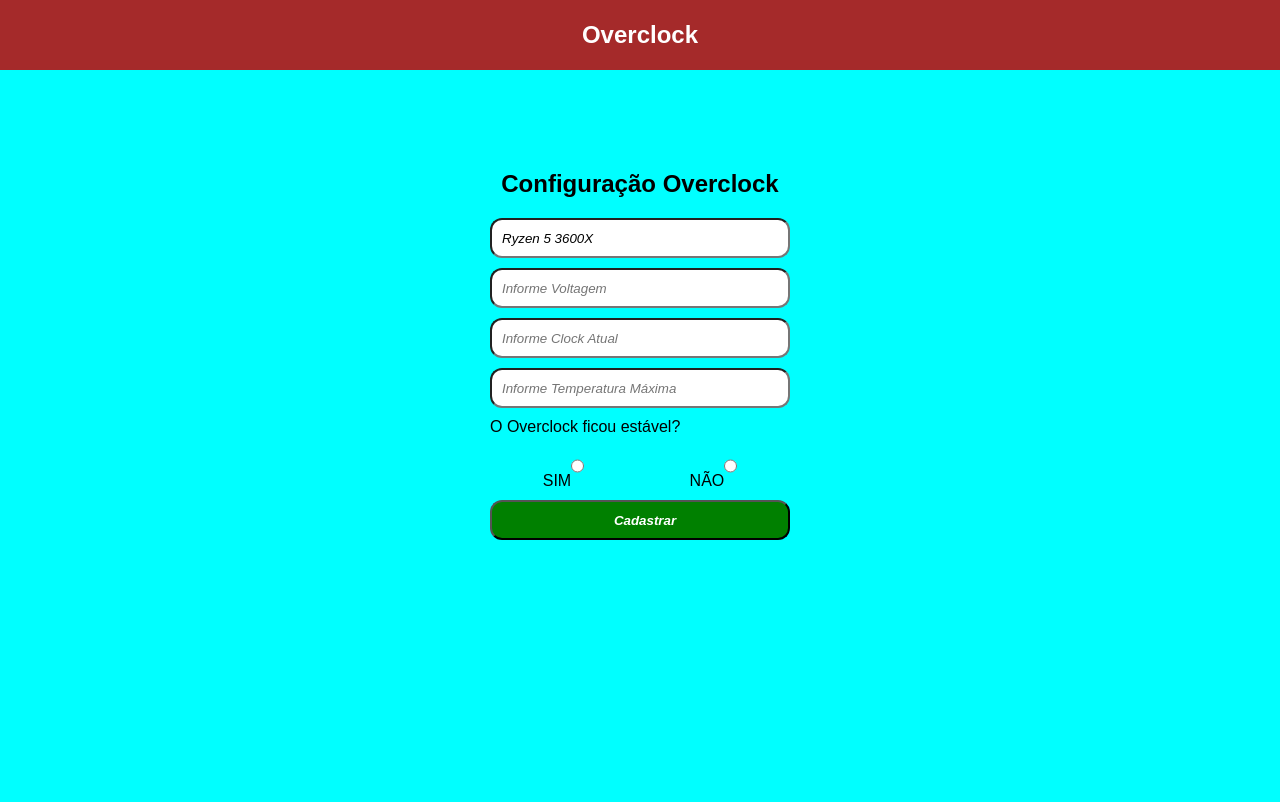
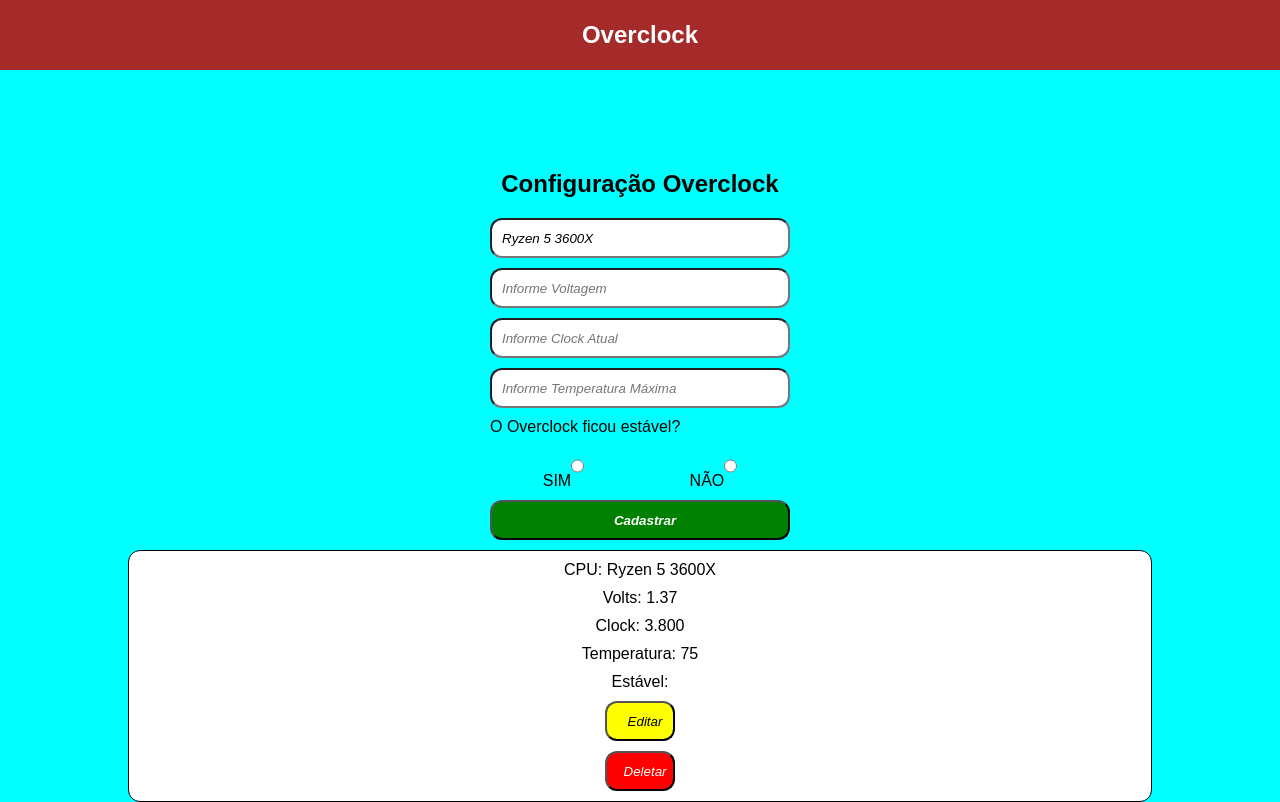
Before and after one commit to wilian-tavares/overclockdata, a React (Vite) app: page / in a window 1280 px wide. Both pictures are taken after a click on the button "Cadastrar". Built offline with nearby package versions, Linux system fonts and the light colour scheme.

Commit message:
Feat: add funcionalidade Editar

```diff
--- a/src/App.tsx
+++ b/src/App.tsx
@@ -1,25 +1,15 @@
-import { useState, useEffect } from 'react'
-
-import './App.css'
+import { useState, useEffect } from 'react';
+import './App.css';
 
 function App() {
-
-
   const [cpu, setCpu] = useState("Ryzen 5 3600X");
   const [voltagem, setVoltagem] = useState("1.37");
   const [clock, setClock] = useState("3.800");
   const [temperatura, setTemperatura] = useState("75");
   const [estavel, setEstavel] = useState("");
 
-
-  const [perfil, setPerfil] = useState({
-    cpu: '',
-    voltagem: '',
-    clock: '',
-    temperatura: '',
-    estavel: '',
-
-  })
+  const [edit, setEdit] = useState(false);
+  const [editIndex, setEditIndex] = useState<number | null>(null);
 
   interface Perfil {
     cpu: string;
@@ -29,9 +19,7 @@
     estavel: string;
   }
 
-
   const [allPerfil, setAllPerfil] = useState<Perfil[]>([]);
-
 
   useEffect(() => {
     const confSalvas = localStorage.getItem("overclock");
@@ -46,14 +34,19 @@
     }
   }, [allPerfil]);
 
+  function handlePerfil(cpu: string, voltagem: string, clock: string, temperatura: string, estavel: string) {
+    const newPerfil: Perfil = { cpu, voltagem, clock, temperatura, estavel };
 
-
-  function handlePerfil(cpu: string, voltagem: string, clock: string, temperatura: string, estavel: string) {
-
-    const newPerfil: Perfil = { cpu, voltagem, clock, temperatura, estavel };
-    if (voltagem !== "" && clock !== "" && estavel !== "")
-
+    if (edit && editIndex !== null) {
+      const updatedPerfils = allPerfil.map((perfil, index) =>
+        index === editIndex ? newPerfil : perfil
+      );
+      setAllPerfil(updatedPerfils);
+      setEdit(false);
+      setEditIndex(null);
+    } else {
       setAllPerfil(perfils => [...perfils, newPerfil]);
+    }
 
     setCpu("Ryzen 5 3600X");
     setVoltagem("");
@@ -62,73 +55,64 @@
     setEstavel("");
   }
 
-  // function handleEdit(index: number){
-  //  // console.log(index);
-  //   const findPerfil = allPerfil.findIndex(perfil => perfil )
-  //   console.log(findPerfil)
+  function handleEdit(index: number) {
+    const updatePerfil = allPerfil[index];
+    setCpu(updatePerfil.cpu);
+    setVoltagem(updatePerfil.voltagem);
+    setClock(updatePerfil.clock);
+    setTemperatura(updatePerfil.temperatura);
+    setEstavel(updatePerfil.estavel);
 
-
-  // }
+    setEdit(true);
+    setEditIndex(index);
+  }
 
   function handleDelete(index: number) {
     const updatedPerfil = allPerfil.filter((_, i) => i !== index);
     setAllPerfil(updatedPerfil);
   }
 
-
   return (
     <div className='container'>
       <header>Overclock</header>
-
       <main>
         <h2 className='title'>Configuração Overclock</h2>
         <div className='area-cadastro'>
-
           <input className='input-text' type='input' value={cpu} onChange={(cpu) => setCpu(cpu.target.value)} placeholder='Informe Processador' />
           <input className='input-text' type='input' value={voltagem} onChange={(voltagem) => setVoltagem(voltagem.target.value)} placeholder='Informe Voltagem' />
           <input className='input-text' type='input' value={clock} onChange={(clock) => setClock(clock.target.value)} placeholder='Informe Clock Atual' />
           <input className='input-text' type='input' value={temperatura} onChange={(temperatura) => setTemperatura(temperatura.target.value)} placeholder='Informe Temperatura Máxima' />
 
-
           <p>O Overclock ficou estável?</p>
           <div className='shield-radio'>
-            <label >
+            <label>
               SIM
-              <input className='input-radio' type='radio' value="SIM" checked={estavel === 'SIM'} onChange={() => setEstavel("SIM")} placeholder='Informe Processador' />
+              <input className='input-radio' type='radio' value="SIM" checked={estavel === 'SIM'} onChange={() => setEstavel("SIM")} />
             </label>
-
             <label>
               NÃO
-              <input className='input-radio' type='radio' value="NÃO" checked={estavel === 'NÃO'} onChange={() => setEstavel("NÃO")} placeholder='Informe Processador' />
+              <input className='input-radio' type='radio' value="NÃO" checked={estavel === 'NÃO'} onChange={() => setEstavel("NÃO")} />
             </label>
-
           </div>
-          <button className='button-cadastrar' onClick={() => handlePerfil(cpu, voltagem, clock, temperatura, estavel)}>Cadastrar</button>
-
-
+          <button className='button-cadastrar' onClick={() => handlePerfil(cpu, voltagem, clock, temperatura, estavel)}>
+            {edit ? "Atualizar" : "Cadastrar"}
+          </button>
         </div>
 
         {allPerfil.map((perfil, index) => (
-          <>
           <article key={index} className='lista-perfil'>
             <p>{`CPU: ${perfil.cpu}`}</p>
             <p>{`Volts: ${perfil.voltagem}`}</p>
-              <p>{`Clock: ${perfil.clock}Mhz`}</p>
-              <p>{`temperatura: ${perfil.temperatura}`}</p>
+            <p>{`Clock: ${perfil.clock}`}</p>
+            <p>{`Temperatura: ${perfil.temperatura}`}</p>
             <p>{`Estável: ${perfil.estavel}`}</p>
-              {/* <button onClick={() => handleEdit(index)} className='button-editar'>Editar</button> */}
-              <button onClick={() => handleDelete(index)} className='button-apagar'>Apagar</button>
-
+            <button className='button-editar' onClick={() => handleEdit(index)}>Editar</button>
+            <button  className='button-apagar' onClick={() => handleDelete(index)}>Deletar</button>
           </article>
-          </>
         ))}
-
-
-
       </main>
-
     </div>
-  )
+  );
 }
 
-export default App
+export default App;
```
Lines whose indentation alone changed are shown as unchanged.
